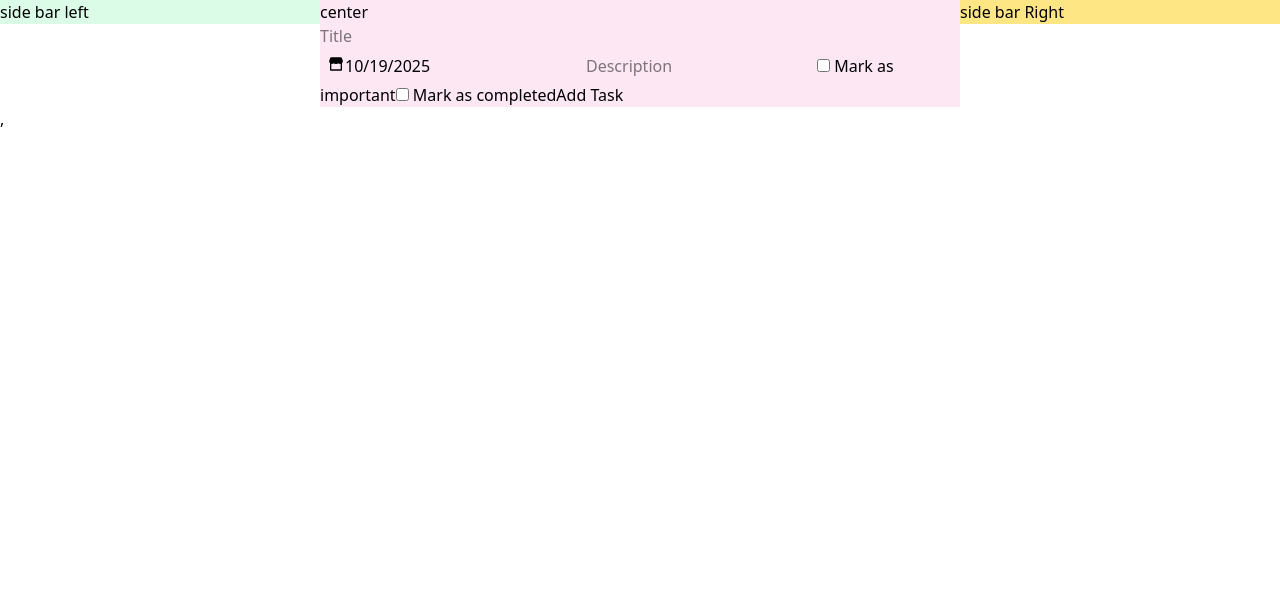
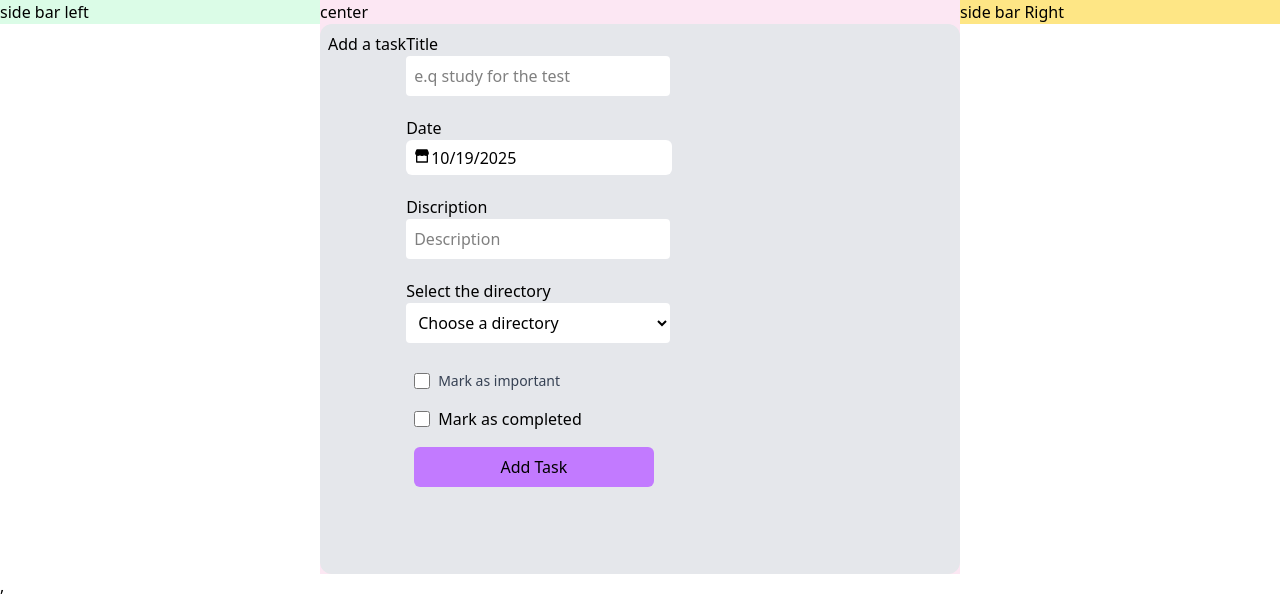
Before and after one commit to fatemehfaraji1996/advanced-todo-app01, a React (Vite) app in the folder vite-project/: page / in a window 1280 px wide. Shown: the top 612 px of the page. Built offline with nearby package versions, Linux system fonts and the light colour scheme.

Commit message:
add style addtodoform

```diff
--- a/vite-project/src/components/Calendar.tsx
+++ b/vite-project/src/components/Calendar.tsx
@@ -10,7 +10,9 @@ import {DatePicker} from 'react-datepicker'
 
  return(
 
-  <DatePicker
+  <div className="mb-5 bg-white rounded-md">
+
+ <DatePicker
       showIcon
       selected={selectedDate}
       onChange={(date: Date | null) => setSelectedDate(date)}
@@ -38,6 +40,9 @@ import {DatePicker} from 'react-datepicker'
         </svg>
       }
     />
+
+  </div>
+
     )
 
 };
--- a/vite-project/src/components/CenterSections/AddToDoForm.tsx
+++ b/vite-project/src/components/CenterSections/AddToDoForm.tsx
@@ -18,8 +18,6 @@ const AddToDoForm = () => {
     handleSubmit,
     formState: { errors },
     reset,
-
-
   } = useForm<FormData>();
 
   const onSubmit = (data: FormData) => {
@@ -32,24 +30,31 @@ reset,
       isImportant: false,
       isDone: false,
       isToday: false,
-})
+    });
   };
 
   return (
+    <div className="bg-gray-200 flex flex-wrap h-[550px] p-2 rounded-xl ">
+      <p>Add a task</p>
+
       <form onSubmit={handleSubmit(onSubmit)}>
+        <div className=" flex flex-col ">
+          <p className="">Title</p>
           <input
+            className=" mb-5 bg-white rounded-sm  w-[99%] p-2 motion-reduce:not-even:"
             {...register("Title", {
               required: "Title is required",
             })}
-        placeholder="Title"
+            placeholder="e.q study for the test"
           />
+<p className=" ">Date</p>
 
-      <input />
           <Calender />
 
           {errors.Title && <p>{errors.Title.message}</p>}
-
+ <p  className=" ">Discription</p>
           <input
+            className=" mb-5 bg-white rounded-sm w-[99%] p-2 motion-reduce:not-even:"
             {...register("Discription", {
               required: "Description is required",
               minLength: {
@@ -61,18 +66,50 @@ reset,
           />
           {errors.Discription && <p>{errors.Discription.message}</p>}
 
-      <label className="">
-        <input className="" type="checkbox" {...register("isImportant")} /> Mark
-        as important
+<p className=" ">Select the directory</p>
+
+<select
+  className="mb-5 bg-white rounded-sm w-[99%] p-2"
+>
+  <option value="">Choose a directory</option>
+  <option value="work">Work</option>
+  <option value="personal">Personal</option>
+  <option value="shopping">Shopping</option>
+  <option value="university">University</option>
+</select>
+
+
+
+
+          <label className="flex items-center gap-2 cursor-pointer p-2 rounded-md  hover:bg-gray-200">
+            <input
+              type="checkbox"
+              {...register("isImportant")}
+              className="accent-purple-500 w-4 h-4"
+            />
+            <span className="text-sm text-gray-700 font-medium">
+              Mark as important
+            </span>
           </label>
 
-      <label className="">
-        <input className="" type="checkbox" {...register("isDone")} /> Mark as
-        completed
+          <label className="flex items-center gap-2 cursor-pointer p-2   hover:bg-gray-200">
+            <input
+              type="checkbox"
+              {...register("isDone")}
+              className="accent-purple-500 w-4 h-4"
+            />{" "}
+            Mark as completed
           </label>
+        </div>
 
-      <button type="submit">Add Task</button>
+        <button
+          className="bg-purple-400 w-[90%] m-2 p-2 rounded-md "
+          type="submit"
+        >
+          Add Task
+        </button>
       </form>
+    </div>
   );
 };
 
```
Lines whose indentation alone changed are shown as unchanged.
